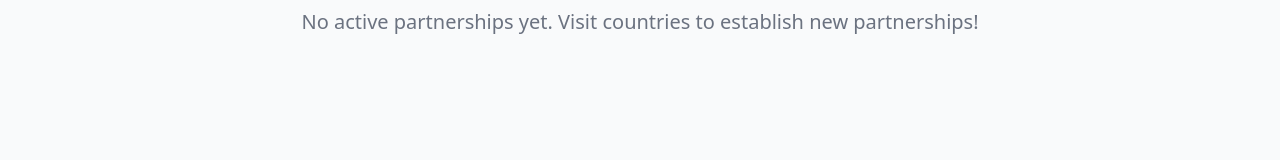
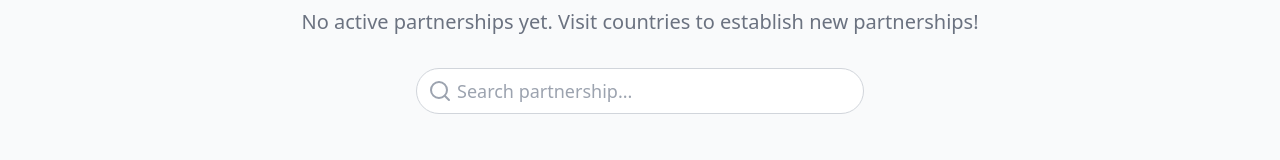
Before and after one commit to Leonfarhan/Country_List, a React (Vite) app: page /partnerships in a window 1280 px wide. Shown: the part 140-300 px from the top of the page. Built offline with nearby package versions, Linux system fonts and the light colour scheme.

Commit message:
soal3: Pada halaman negara yang sudah menjalin kerja sama, tambahkan fungsi pencarian negara yang terdapat pada list

```diff
--- a/src/pages/Partnerships.tsx
+++ b/src/pages/Partnerships.tsx
@@ -1,9 +1,19 @@
-import React from 'react';
+import React, {useState} from 'react';
 import { usePartnership } from '../context/PartnershipContext';
 import { PartnershipCard } from '../components/PartnershipCard';
+import {Country} from "../types/country.ts";
+import {Search} from "lucide-react";
 
 export const Partnerships: React.FC = () => {
   const { partnerships } = usePartnership();
+
+  const [partnership, setPartnership] = useState<Country[]>([]);
+  const [searchTerm, setSearchTerm] = useState('');
+
+
+  const filteredPartnership = partnership.filter(country =>
+      country.name.common.toLowerCase().includes(searchTerm.toLowerCase())
+  );
 
   return (
     <div className="min-h-screen bg-gray-50 py-8 px-4 sm:px-6 lg:px-8">
@@ -14,16 +24,34 @@ export const Partnerships: React.FC = () => {
           </h1>
           <p className="mt-3 text-xl text-gray-500">
             {partnerships.length === 0
-              ? 'No active partnerships yet. Visit countries to establish new partnerships!'
-              : `Managing ${partnerships.length} international partnership${
-                  partnerships.length === 1 ? '' : 's'
+                ? 'No active partnerships yet. Visit countries to establish new partnerships!'
+                : `Managing ${partnerships.length} international partnership${
+                    partnerships.length === 1 ? '' : 's'
                 }`}
           </p>
         </div>
 
+        <div className="relative w-full max-w-md mx-auto">
+          <Search className="absolute left-3 top-1/2 transform -translate-y-1/2 text-gray-400"/>
+          <input
+              type="text"
+              placeholder="Search partnership..."
+              className="w-full pl-10 pr-4 py-2 border border-gray-300 rounded-full focus:ring-2 focus:ring-indigo-500 focus:border-transparent
+               sm:text-sm md:text-base lg:text-lg"
+              value={searchTerm}
+              onChange={(event) => setSearchTerm(event.target.value)}
+          />
+        </div>
+
         <div className="grid grid-cols-1 gap-6 sm:grid-cols-2 lg:grid-cols-3">
           {partnerships.map((country) => (
-            <PartnershipCard key={country.cca3} country={country} />
+              <PartnershipCard key={country.cca3} country={country}/>
+          ))}
+        </div>
+
+        <div className="grid grid-cols-1 gap-6 sm:grid-cols-2 lg:grid-cols-3">
+          {filteredPartnership.map((country) => (
+              <PartnershipCard key={country.cca3} country={country}/>
           ))}
         </div>
       </div>
```
